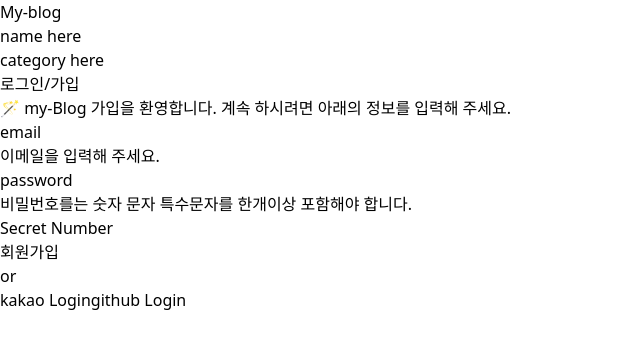
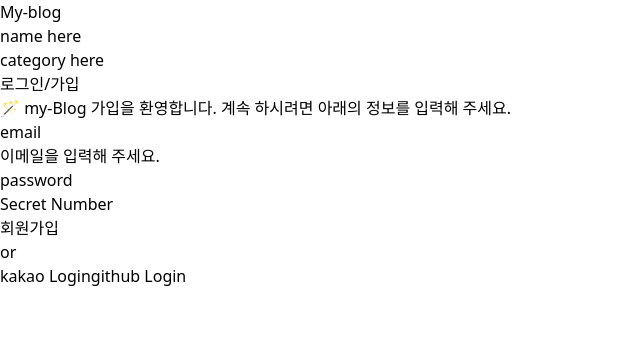
Before and after one commit to powercording/my-blog, a Next.js app: page /join in a window 1280 px wide. Shown: the top 348 px of the page, without its empty margins (0-640 px from the left). Built offline with nearby package versions, Linux system fonts and the light colour scheme.

Commit message:
Feat: 패스워드상태에 따른 메세지 출력 변경

```diff
--- a/pages/join/index.tsx
+++ b/pages/join/index.tsx
@@ -63,25 +63,26 @@ const LoginWith = tw.div`
 `;
 
 const InfoMessage = tw.p`
-text-xs text-red-300 mt-1 ml-2
+text-xs text-slate-500 mt-1 ml-2
 `;
 
 export default function Join() {
-  const [emailOk, setEmailOk] = useState<boolean>(false);
+  const [emailOk, setEmailOk] = useState(false);
   const [refuse, setRefuse] = useState<string | null>(null);
   const [emailDebounce, debounceLoading, timer] = useDebounce(600);
   const [passwordDebounce] = useDebounce(600);
   const [Greeting, animationEnd] = WelcomeJoin();
   const [mutate, dataReset, { data, loading }] = useMutate('api/join');
-  const { register, handleSubmit, reset, getValues } = useForm();
+  const {
+    register,
+    handleSubmit,
+    reset,
+    getValues,
+    formState: { errors },
+  } = useForm();
 
-
-  const handleJoin = (formData: FieldValues) => {
-    // const testData = {
-    //   email: getValues('email'),
-    //   password: getValues('password'),
-    // };
-    mutate(formData);
+  const handleJoin = async (formData: FieldValues) => {
+    await mutate(formData);
     console.log(data?.ok);
   };
 
@@ -89,6 +90,7 @@ export default function Join() {
     console.log(getValues('payLoad'));
   };
 
+  console.log(errors, '에러스');
   const setFeedback = (user: Object | null) => {
     if (user) {
       setEmailOk(false); //if user,
@@ -167,14 +169,23 @@ export default function Join() {
             type="string"
             register={register('password', {
               required: true,
-              pattern: CONST.PASSWORD_REG,
+              pattern: {
+                value: CONST.PASSWORD_REG,
+                message: '숫자 문자 및 특수문자를 각 한개이상 포함해야 합니다.',
+              },
               onChange(event) {
                 passwordDebounce(passwordCheck);
               },
             })}
           />
-          <InfoMessage className="text-xs text-red-400">
-            비밀번호를는 숫자 문자 특수문자를 한개이상 포함해야 합니다.
+          <InfoMessage>
+            {errors?.password?.message
+              ? `${errors.password.message}`
+              : data?.ok
+              ? '인증번호를 발송했습니다'
+              : loading
+              ? 'loading...'
+              : null}
           </InfoMessage>
         </InputContainer>
         <InputContainer $show={data?.ok}>
```
